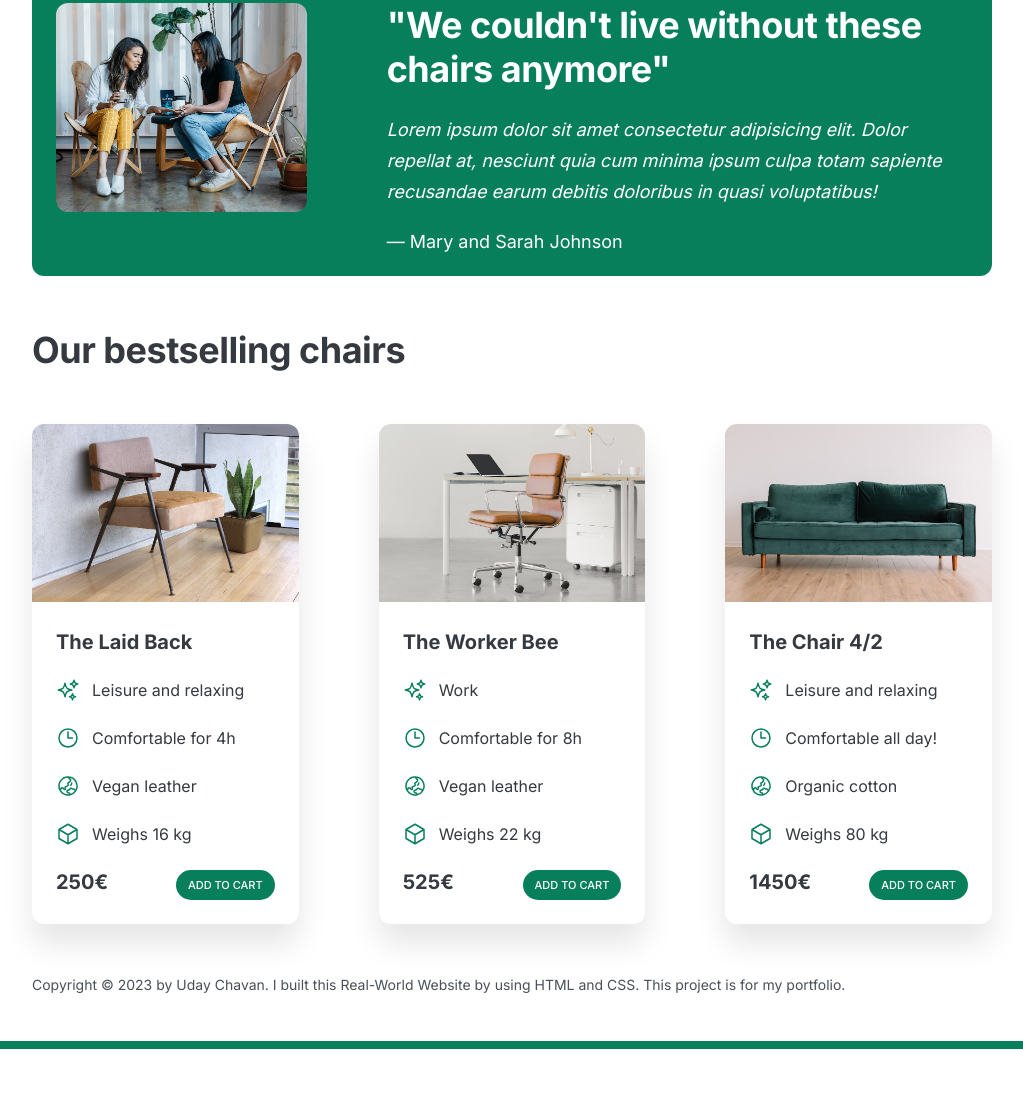
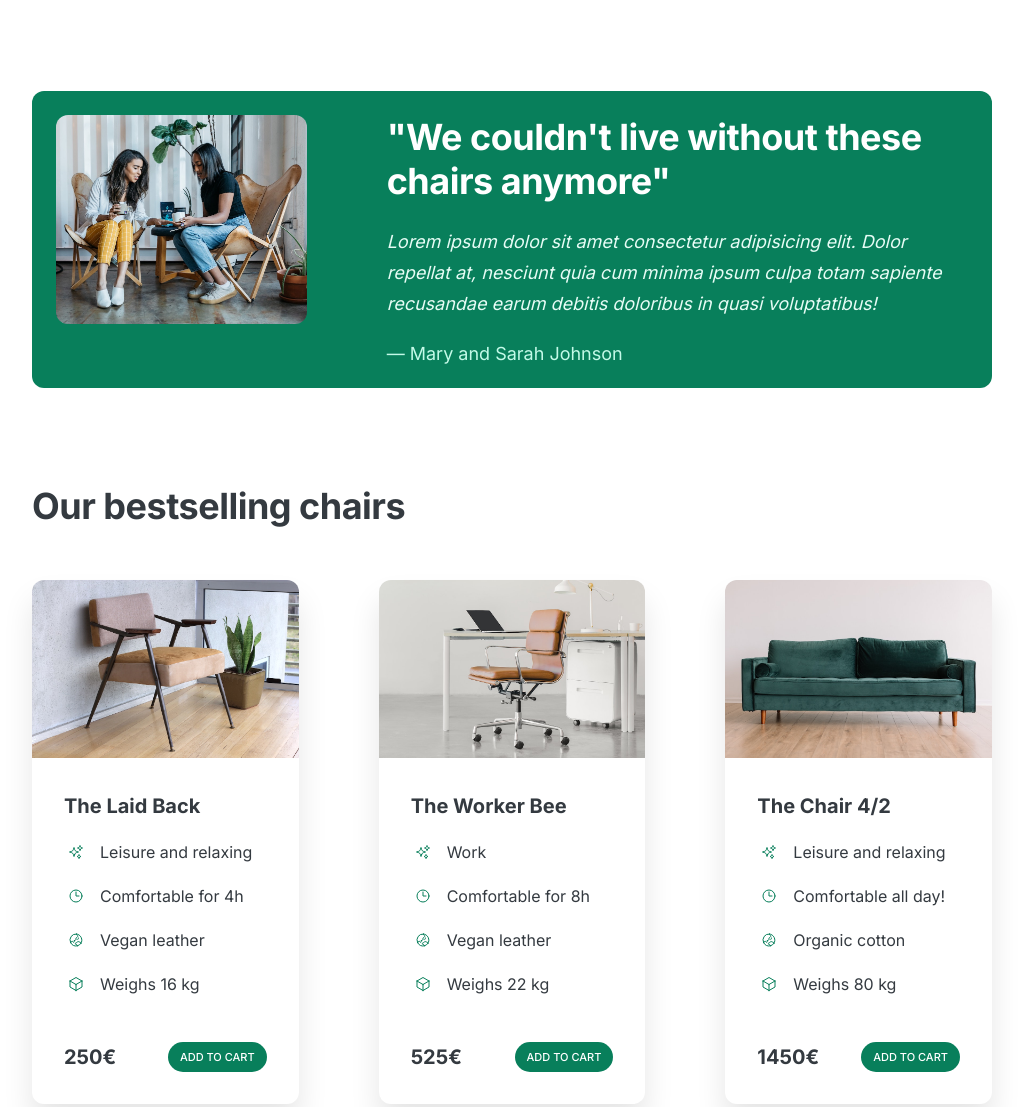
Before and after one commit to chavanuday/Chair-shop, a plain HTML site: page index.html in a window 1280 px wide. Shown: the part 926-2033 px from the top of the page, without its empty margins (128-1151 px from the left). Before the commit the page ends 1975 px from the top, so only its background shows below. Drawn offline with Linux system fonts and the light colour scheme.

Commit message:
Implementing whitespace and visual hierarchy

```diff
--- a/style.css
+++ b/style.css
@@ -32,7 +32,7 @@ body {
 
 header,
 section {
-  margin-bottom: 52px;
+  margin-bottom: 96px;
 }
 
 h2 {
@@ -86,7 +86,7 @@ header {
   display: grid;
   grid-template-columns: repeat(2, 1fr);
   column-gap: 80px;
-  margin-top: 48px;
+  margin-top: 64px;
 }
 
 .header-text-box {
@@ -94,7 +94,7 @@ header {
 }
 
 h1 {
-  margin-bottom: 24px;
+  margin-bottom: 32px;
   font-size: 44px;
   line-height: 1.1;
   letter-spacing: -1;
@@ -117,7 +117,7 @@ img {
   stroke: #087f5b;
   height: 35px;
   width: 35px;
-  margin-bottom: 16px;
+  margin-bottom: 24px;
 }
 
 .features-title {
@@ -153,6 +153,11 @@ img {
   margin-bottom: 24px;
   font-size: 18px;
   line-height: 1.7;
+  color: #e6fcf5;
+}
+
+.testimonial-author {
+  color: #c3fae8;
 }
 
 /* CHAIRS */
@@ -167,7 +172,7 @@ img {
 }
 
 .chair-box {
-  padding: 24px;
+  padding: 32px;
 }
 
 h3 {
@@ -177,7 +182,7 @@ h3 {
 
 .chair-details {
   list-style: none;
-  margin-bottom: 24px;
+  margin-bottom: 48px;
 }
 
 .chair-details li {
@@ -194,12 +199,13 @@ h3 {
 .chair-icon {
   stroke: #087f5b;
   width: 24px;
-  height: 24px;
+  height: 16px;
 }
 
 .chair-price {
   display: flex;
   justify-content: space-between;
+  align-items: center;
   font-size: 20px;
 }
 
```
